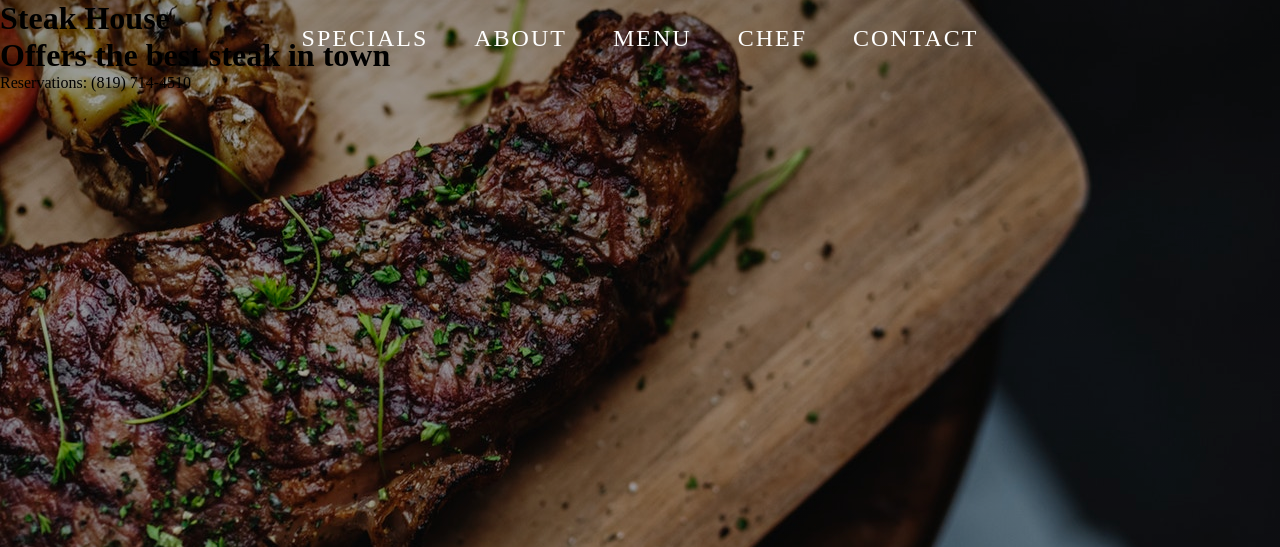
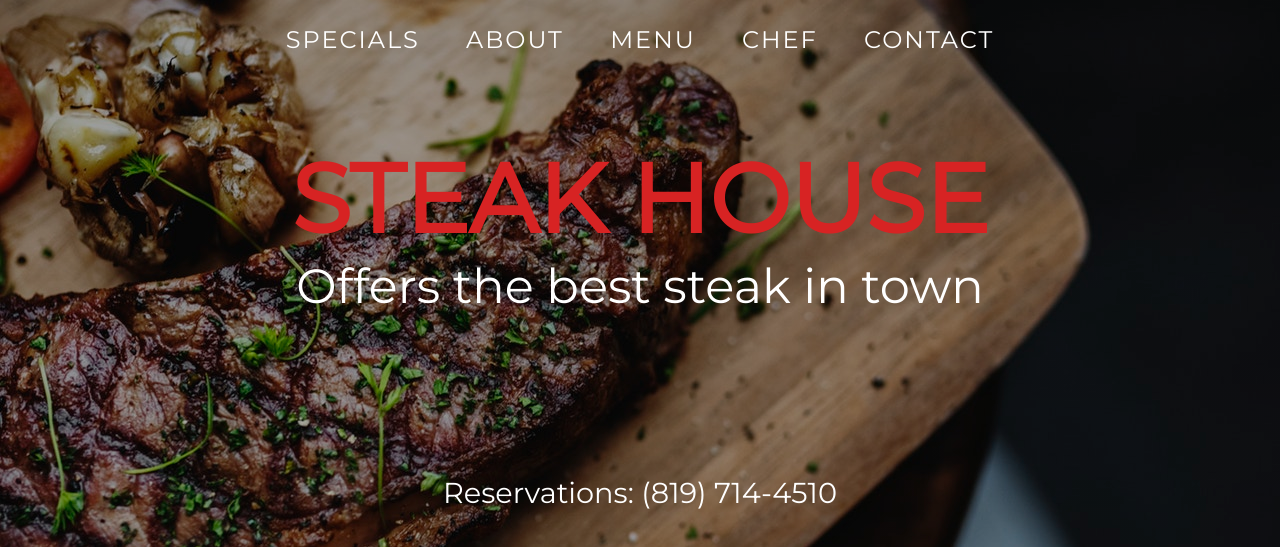
Before and after one commit to DanDucVira/SteakHouseWebsite, a plain HTML site: page index.html in a window 1280 px wide. Shown: the top 547 px of the page. Drawn offline with Linux system fonts and the light colour scheme; a web font is replaced by a local one.

Commit message:
Updating Files

```diff
--- a/css/main.css
+++ b/css/main.css
@@ -1,3 +1,5 @@
+@import url('https://fonts.googleapis.com/css?family=Montserrat');
+
 * {
     margin: 0px;
     padding: 0px;
@@ -7,13 +9,15 @@
 body {
     margin: 0px;
     padding: 0px;
+    font-family: 'Montserrat', sans-serif;
+
 }
 
 
 /*Background Image Styles*/
 header {
     width: 100%;
-    height: 550px;
+    height: 650px;
     background-image: linear-gradient(rgba(0, 0, 0, .4), rgba(0, 0, 0, .3)), url('../img/header-img.jpeg');
     background-size: cover;
     background-position: center center;
@@ -53,3 +57,35 @@ nav ul li a {
 nav ul li a:hover {
     color: #d72323;
 }
+
+/*Heading Showcase Styles*/
+.container-heading {
+    display: flex;
+    flex-direction: column;
+    text-align: center;
+    justify-content: center;
+    align-items: center;
+    height: 100%;
+    padding: 0 2rem;
+    color: #fff;
+}
+
+.container-heading .heading-color {
+    color: #d72323;
+    text-transform: uppercase;
+    font-weight: bolder;
+
+}
+
+.container-heading .heading-size {
+    font-size: 6rem;
+}
+
+.container-heading .heading-text {
+    font-size: 3rem;
+}
+
+.container-heading .heading-text-number {
+    padding-top: 10rem;
+    font-size: 1.8rem;
+}
--- a/index.html
+++ b/index.html
@@ -6,6 +6,7 @@
     <meta name="viewport" content="width=device-width, initial-scale=1.0">
     <meta http-equiv="X-UA-Compatible" content="ie=edge">
     <link rel="stylesheet" media="screen and (max-width: 768px)" href="./css/mobile.css">
+    <link href="https://fonts.googleapis.com/css?family=Poppins|Srisakdi" rel="stylesheet">
     <link rel="stylesheet" href="./css/main.css">
 
     <title>Resto Website | Restaurant Website</title>
@@ -26,9 +27,10 @@
             </ul>
         </nav>
         <div class="container-heading">
-            <h1><span class="heading-color">Steak House</span><br> Offers the best steak in town</h1>
+            <h1></h1><span class="heading-color heading-size">Steak House</span></h1>
+            <p class="heading-text">Offers the best steak in town</p>
 
-            <p>Reservations: (819) 714-4510</p>
+            <p class="heading-text-number">Reservations: (819) 714-4510</p>
         </div>
 
     </header>
```
